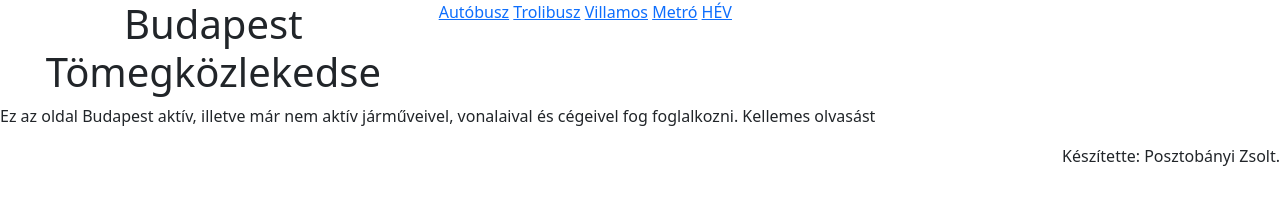
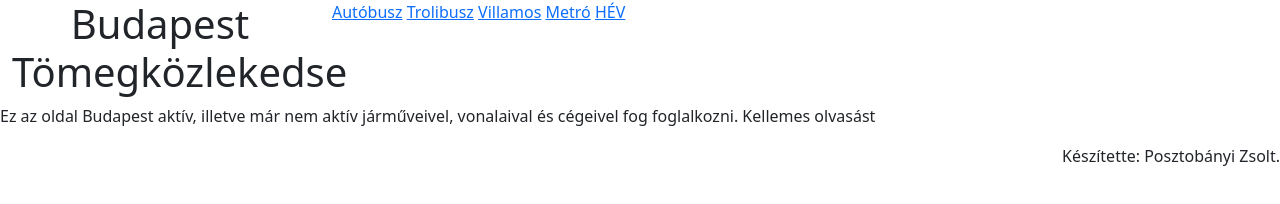
Before and after one commit to PosztoHUN/Budapest-Kozlekedese, a plain HTML site: page index.html in a window 1280 px wide. Drawn offline with Linux system fonts and the light colour scheme.

Commit message:
Update index.html

```diff
--- a/index.html
+++ b/index.html
@@ -10,16 +10,17 @@
     <body>
         <header class="container-fluid">
             <div class="row">
-                <div class="col-sm-12 col-md-4">
+                <div class="col-sm-12 col-md-3">
                     <h1>Budapest Tömegközlekedse</h1>
                 </div>
-                <div class="col-sm-12 col-md-8">
+                <div class="col-sm-12 col-md-9">
                     <nav>
                         <a href="busz.html">Autóbusz</a>
                         <a href="troli.html">Trolibusz</a>
                         <a href="villamos.html">Villamos</a>
                         <a href="">Metró</a>
                         <a href="">HÉV</a>
+                        <img src="12x5cm_BKK_logo.pdf" alt="">
                     </nav>
                 </div>
             </div>
```
